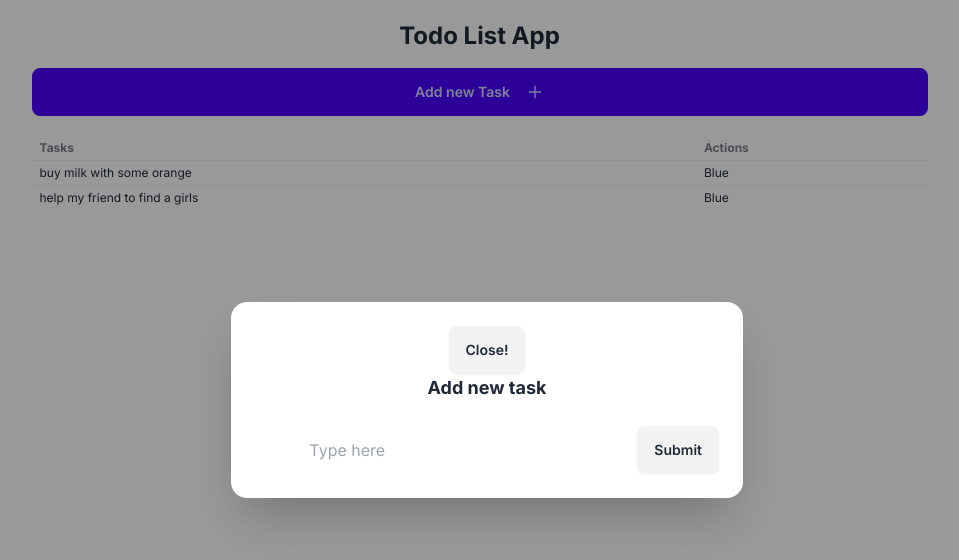
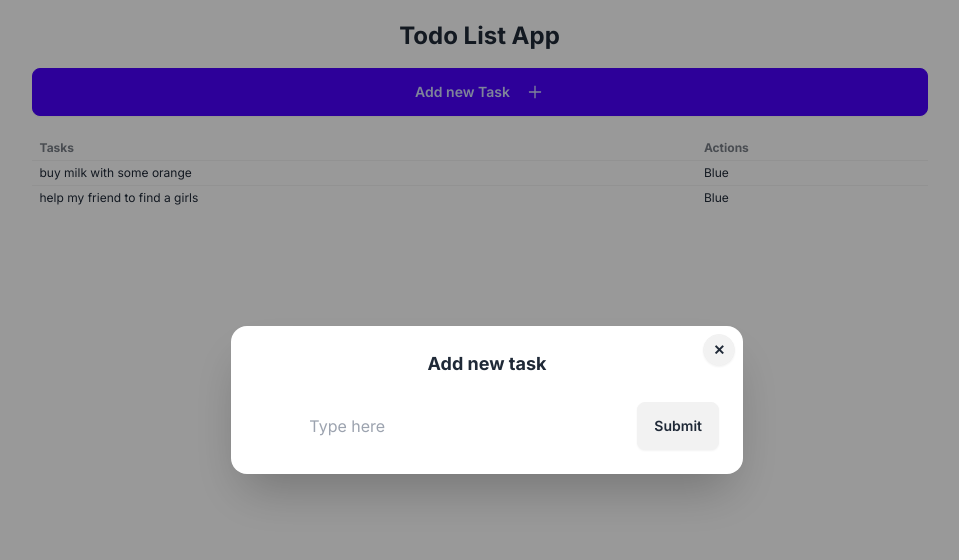
Before and after one commit to SeoDongOk/youtube_Next13_Todo, a Next.js app in the folder simple-todoapp/: page / in a window 1280 px wide. Both pictures are taken after a click on the button "Add new Task". Shown: the top 560 px of the page, without its empty margins (153-1112 px from the left). Built offline with nearby package versions, Linux system fonts and the light colour scheme; data requests are answered from the project's data file.

Commit message:
@fix add todo in modal

```diff
--- a/simple-todoapp/app/components/AddTeask.tsx
+++ b/simple-todoapp/app/components/AddTeask.tsx
@@ -8,7 +8,6 @@ import { addTodo } from "@/api";
 const AddTeask = () => {
   const [modalOpen, setModalOpen] = useState<boolean>(false);
   const [newTaskValue, setNewTaskValue] = useState<string>("");
-  console.log(newTaskValue);
   const handleSubmitNewTodo: FormEventHandler<HTMLFormElement> = async (e) => {
     e.preventDefault();
     await addTodo({
@@ -26,7 +25,7 @@ const AddTeask = () => {
         Add new Task <AiOutlinePlus className="ml-2" size={18} />{" "}
       </button>
       <Modal modalOpen={modalOpen} setModalOpen={setModalOpen}>
-        <form>
+        <form onSubmit={handleSubmitNewTodo}>
           <h3 className="font-bold text-lg">Add new task</h3>
           <div className="modal-action">
             <input
--- a/simple-todoapp/app/components/Modal.tsx
+++ b/simple-todoapp/app/components/Modal.tsx
@@ -1,16 +1,18 @@
-import React, { useState } from "react";
-
 interface ModalProps {
   modalOpen: boolean;
   setModalOpen: (open: boolean) => boolean | void;
   children: React.ReactNode;
 }
+
 const Modal: React.FC<ModalProps> = ({ modalOpen, setModalOpen, children }) => {
   return (
-    <div className={`modal ${modalOpen ? "modal-open" : ""}`} role="dialog">
+    <div className={`modal ${modalOpen ? "modal-open" : ""}`}>
       <div className="modal-box relative">
-        <label onClick={() => setModalOpen(false)} className="btn">
-          Close!
+        <label
+          onClick={() => setModalOpen(false)}
+          className="btn btn-sm btn-circle absolute right-2 top-2"
+        >
+          ✕
         </label>
         {children}
       </div>
--- a/simple-todoapp/app/page.tsx
+++ b/simple-todoapp/app/page.tsx
@@ -4,7 +4,6 @@ import TodoList from "./components/TodoList";
 
 export default async function Home() {
   const tasks = await getAllTodos();
-  console.log("tasks", tasks);
   return (
     <main className="max-w-4xl mx-auto mt-4">
       <div className="text-center my-5 flex flex-col gap-4">
```
